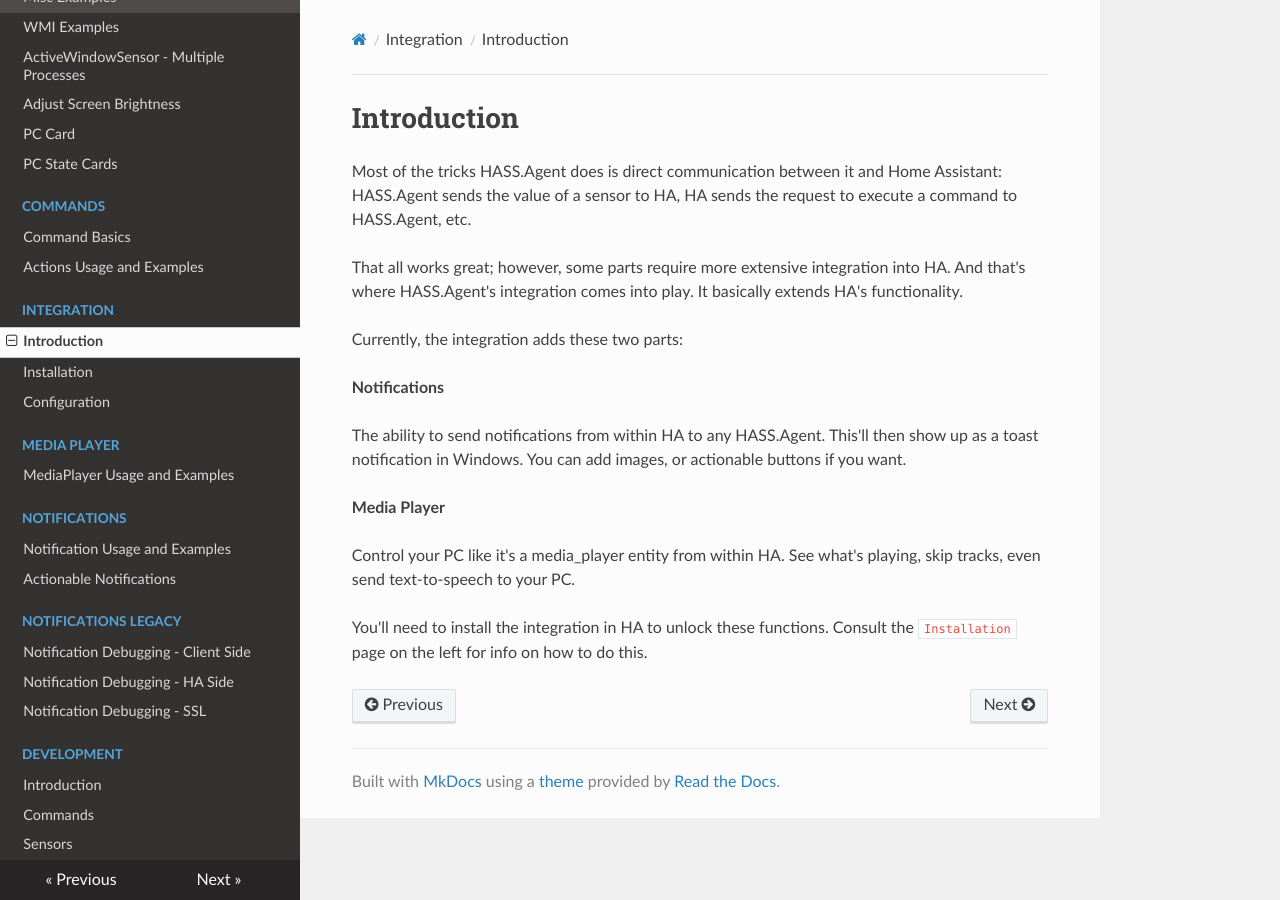
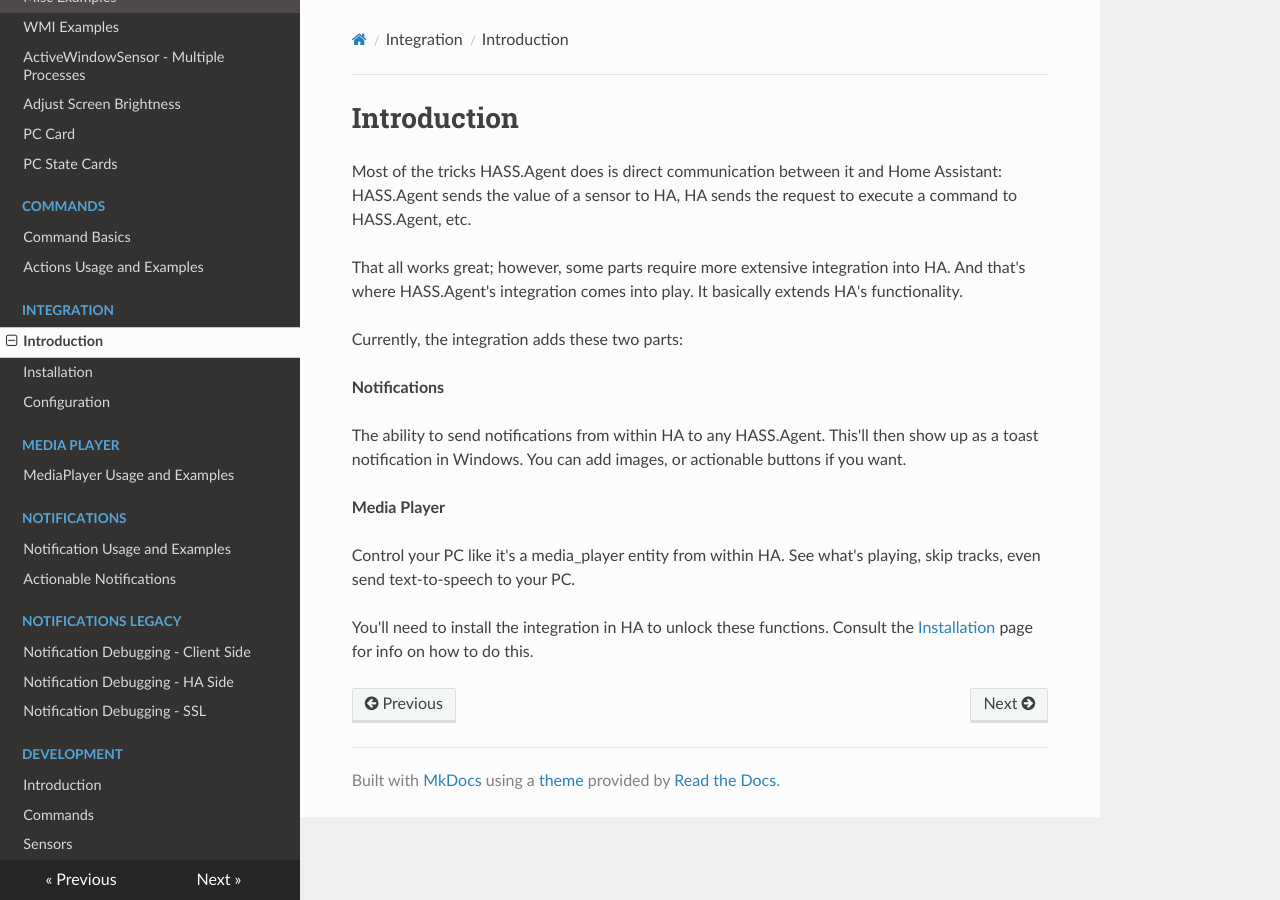
Before and after one commit to LAB02-Admin/HASS.Agent-Docs, an MkDocs documentation site: the page built from docs/integration/introduction.md, in a window 1280 px wide. Built offline with MkDocs 1.6.1, drawn with Linux system fonts in a browser that asks for light colours; nearby versions of some CDN libraries.

Commit message:
Update introduction.md

```diff
--- a/docs/integration/introduction.md
+++ b/docs/integration/introduction.md
@@ -14,4 +14,4 @@
 
 Control your PC like it's a media_player entity from within HA. See what's playing, skip tracks, even send text-to-speech to your PC.
 
-You'll need to install the integration in HA to unlock these functions. Consult the `Installation` page on the left for info on how to do this.
+You'll need to install the integration in HA to unlock these functions. Consult the [Installation](https://hassagent.readthedocs.io/en/latest/integration/installation/) page for info on how to do this.
```
